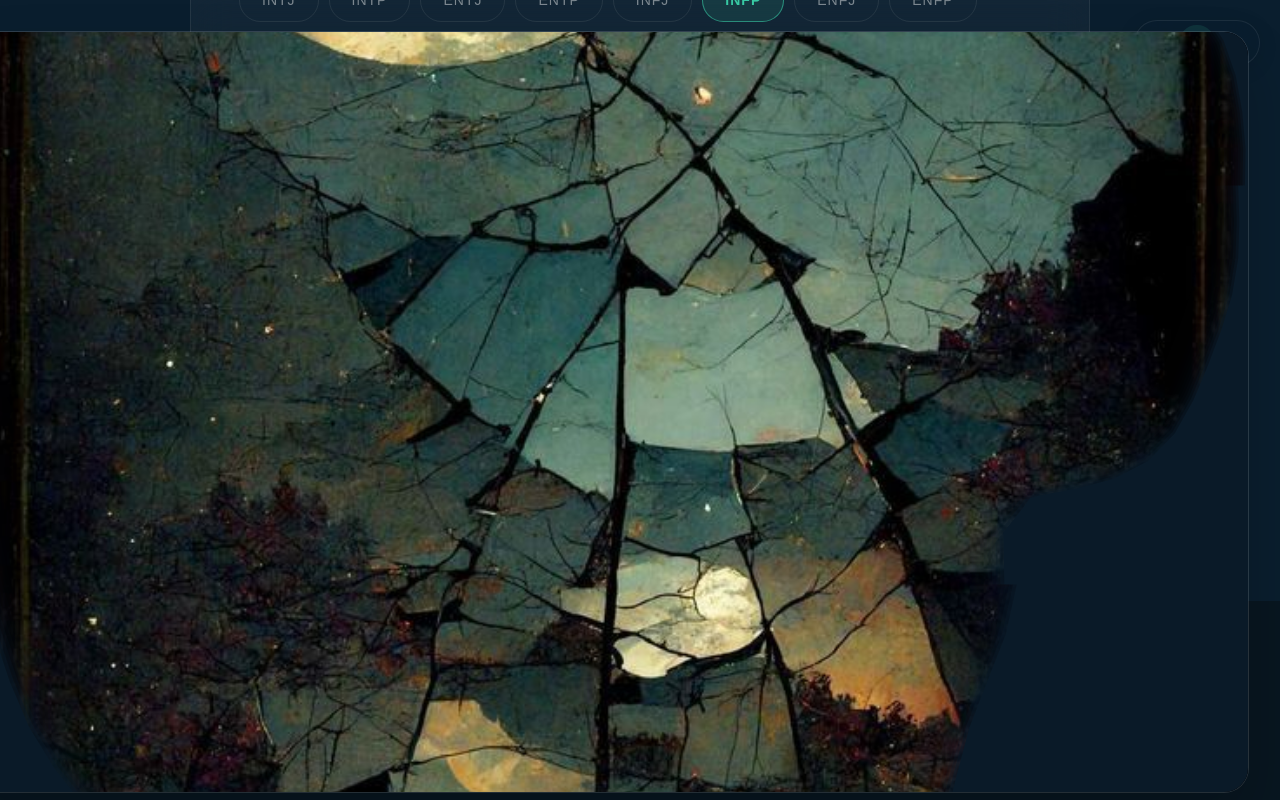
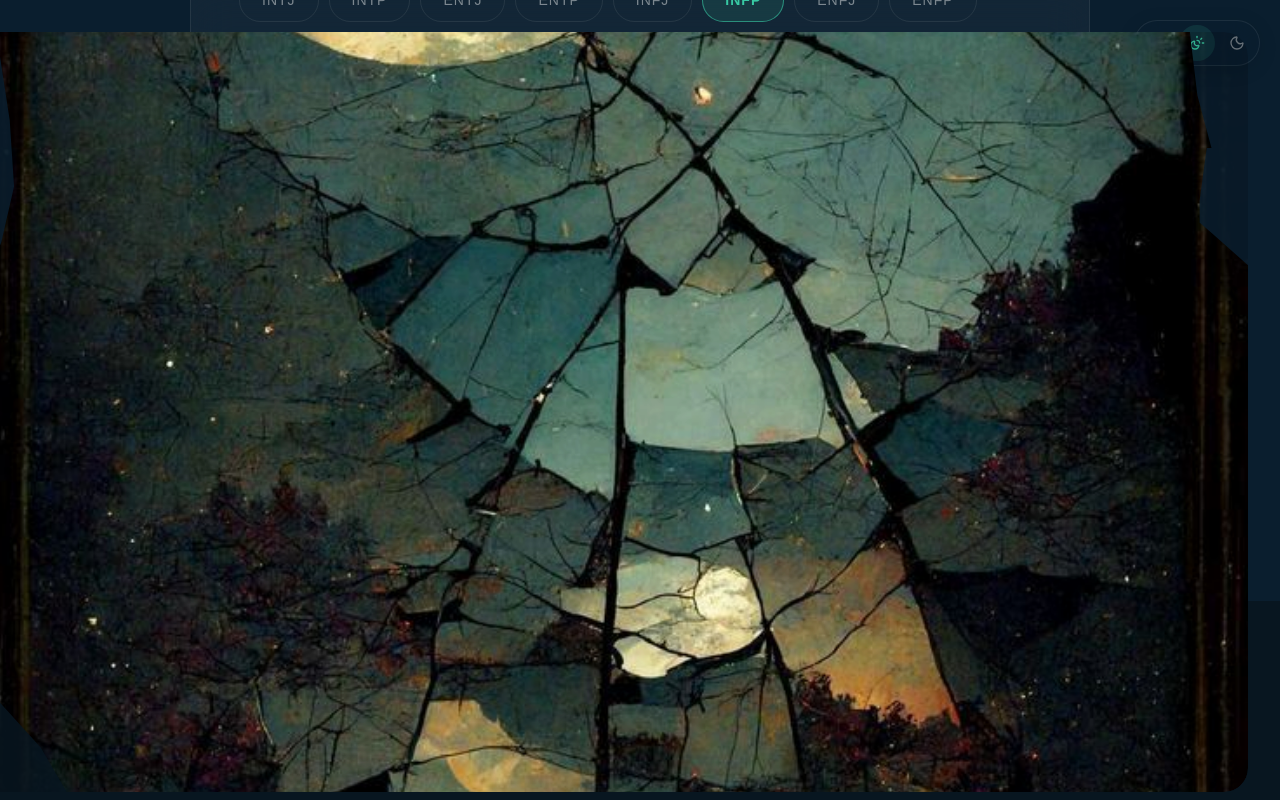
Before and after one commit to weiweiyoudianpang/enter-GreenBreathe, a React (Vite) app: page / in a window 1280 px wide. Both pictures are taken after a click on the button "触发提醒演示". Shown: the part 4030-4830 px from the top of the page. Built offline with nearby package versions, Linux system fonts and the light colour scheme.

Commit message:
feat(ui): implement ink wash paint mode for notification card

```diff
--- a/src/pages/Index.tsx
+++ b/src/pages/Index.tsx
@@ -106,8 +106,6 @@ function MiniNotificationCard({ taskType, mbti, visible, onDismiss, cardSize = '
   const t = getTheme(themeMode);
   const bgFiles = defaultBackgrounds[effectiveTheme];
   const bgImage = useMemo(() => `/images/${effectiveTheme}/${bgFiles[Math.floor(Math.random() * bgFiles.length)]}`, [visible, effectiveTheme]);
-  const isNight = effectiveTheme === 'night';
-  const inkBgColor = isNight ? '#0a1a28' : '#e8f0e4';
   const [inkDone, setInkDone] = useState(false);
 
   // Reset ink state when card becomes visible
@@ -121,7 +119,6 @@ function MiniNotificationCard({ taskType, mbti, visible, onDismiss, cardSize = '
     <div style={{ position: 'fixed', top: 32, right: 32, zIndex: 9999, pointerEvents: 'none' }}>
       <div style={{
         width, height, borderRadius: 24,
-        boxShadow: '0 30px 60px rgba(0,0,0,0.2), 0 0 0 1px rgba(255,255,255,0.15)',
         fontFamily: FONT,
         opacity: visible ? 1 : 0,
         pointerEvents: 'none',
@@ -130,22 +127,16 @@ function MiniNotificationCard({ taskType, mbti, visible, onDismiss, cardSize = '
         visibility: visible ? 'visible' : 'hidden',
         transition: 'visibility 0.3s, opacity 0.3s',
         transform: visible ? 'scale(1)' : 'scale(0.96)',
+        mixBlendMode: 'multiply',
       }}>
-        {/* Base color layer */}
-        <div style={{ position: 'absolute', inset: 0, background: inkBgColor }} />
-        {/* Image layer */}
-        <div style={{
-          position: 'absolute', inset: 0,
-          backgroundImage: `url('${bgImage}')`, backgroundSize: 'cover', backgroundPosition: 'center',
-          zIndex: 1,
-        }} />
-        {/* Canvas ink wash mask */}
+        {/* Canvas ink wash: paint mode - transparent background, image painted in */}
         {visible && (
           <InkWashCanvas
-            bgColor={inkBgColor}
+            mode="paint"
+            imageSrc={bgImage}
             speed={1.2}
             onComplete={handleInkComplete}
-            style={{ zIndex: 2 }}
+            style={{ zIndex: 1, borderRadius: 24 }}
           />
         )}
         {/* Content */}
@@ -157,6 +148,7 @@ function MiniNotificationCard({ taskType, mbti, visible, onDismiss, cardSize = '
           transform: inkDone ? 'translateY(0)' : 'translateY(16px)',
           filter: inkDone ? 'blur(0)' : 'blur(6px)',
           transition: 'all 0.8s cubic-bezier(0.22,1,0.36,1)',
+          borderRadius: '0 0 24px 24px',
         }}>
           <p style={{ fontSize: 32, lineHeight: 1.5, marginBottom: 16, fontWeight: 600, letterSpacing: 1, color: t.notifTitle }}>{message}</p>
           <p style={{ fontSize: 20, color: t.notifSubtitle, marginBottom: 24, lineHeight: 1.5, fontWeight: 500 }}>{task.instruction}</p>
```
